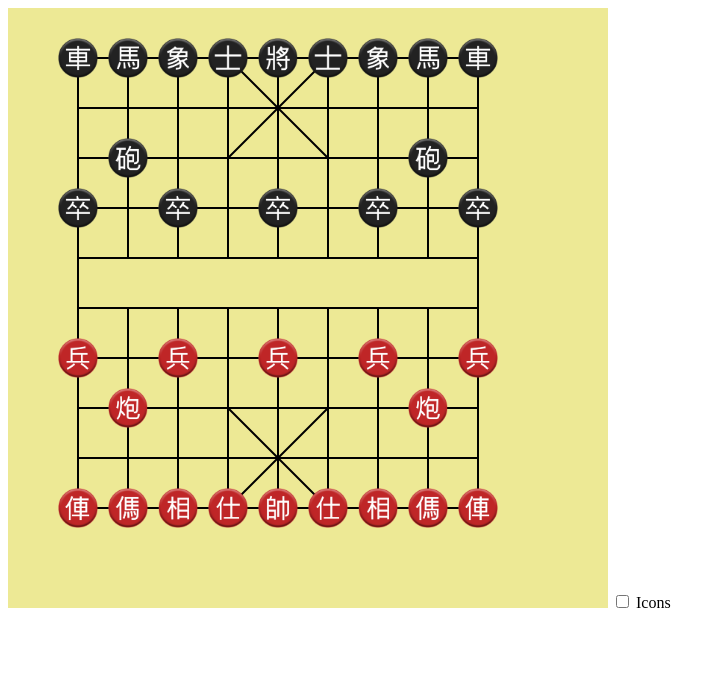
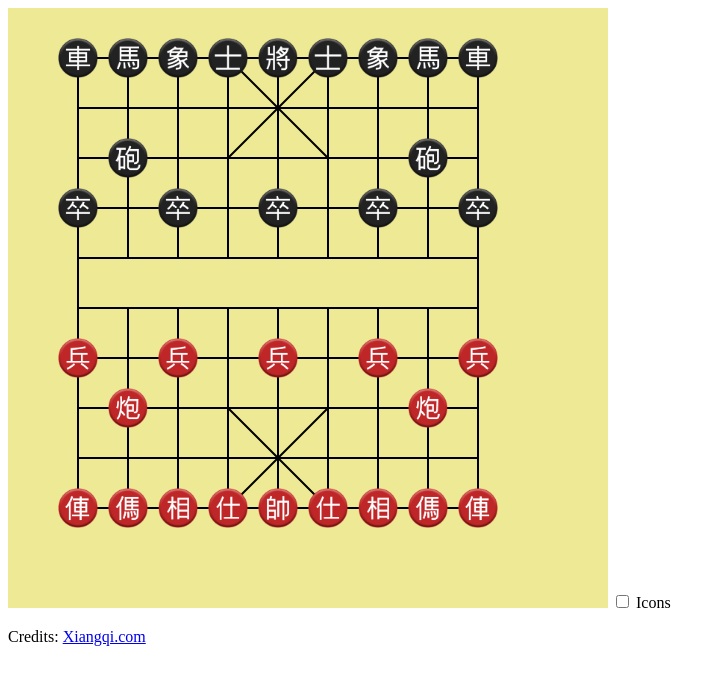
Before and after one commit to AkshaayDev/xiangqi, a plain HTML site: page index.html in a window 1280 px wide. Shown: the whole page, without its empty margins (0-725 px from the left). Drawn offline with Linux system fonts and the light colour scheme.

Commit message:
Update index.html for xiangqi.com copyright

```diff
--- a/index.html
+++ b/index.html
@@ -9,6 +9,7 @@
 		<canvas id="canvas"></canvas>
 		<input type="checkbox" onclick="switchLang();" />
 		<label>Icons</label>
+		<p>Credits: <a href="https://xiangqi.com">Xiangqi.com</a></p>
 
 		<script src="script.js"></script>
 	</body>
```
